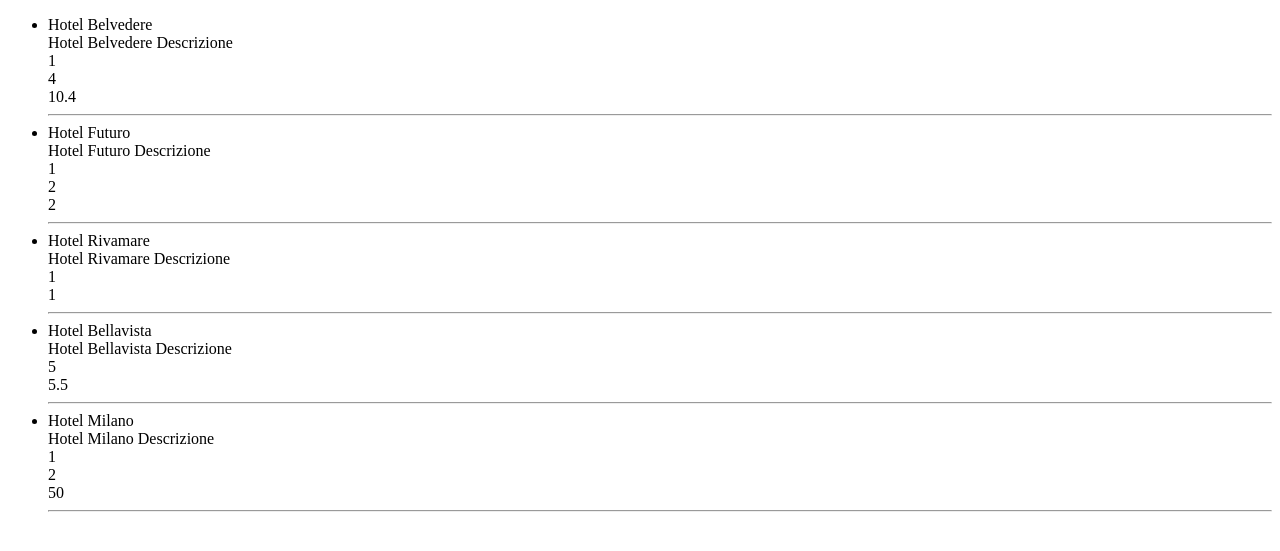
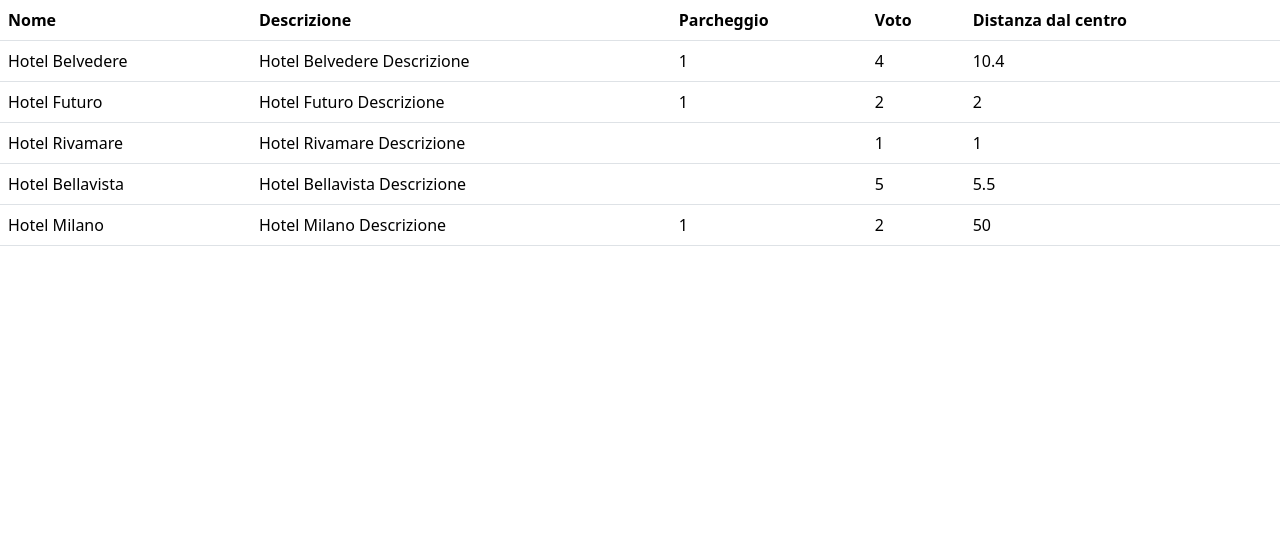
Before and after one commit to LucaZanfrisco/php-hotel, a PHP site: page / in a window 1280 px wide. Shown: the top 551 px of the page. Run offline with PHP 8.4, Linux system fonts and the light colour scheme.

Commit message:
BootStrap e dati in tabella

```diff
--- a/index.php
+++ b/index.php
@@ -48,6 +48,7 @@ $hotels = [
     <meta http-equiv="X-UA-Compatible" content="IE=edge">
     <meta name="viewport" content="width=device-width, initial-scale=1.0">
     <title>Hotel</title>
+    <link href="https://cdn.jsdelivr.net/npm/bootstrap@5.3.0-alpha3/dist/css/bootstrap.min.css" rel="stylesheet" integrity="sha384-KK94CHFLLe+nY2dmCWGMq91rCGa5gtU4mk92HdvYe+M/SXH301p5ILy+dN9+nJOZ" crossorigin="anonymous">
 </head>
 
 <body>
@@ -68,7 +69,7 @@ $hotels = [
     </ul> -->
 
     <!-- Metodo 2 per mostrare la lista di hotel -->
-    <ul>
+    <!-- <ul>
         <?php foreach($hotels as $hotel): ?>
             <li>
                 <?php foreach ($hotel as $value): ?>
@@ -77,7 +78,27 @@ $hotels = [
             <?php endforeach ?>
             <hr>
             <?php endforeach ?>
-    </ul>
+    </ul> -->
+    <table class="table">
+        <thead>
+            <tr>
+                <th scope="col">Nome</th>
+                <th scope="col">Descrizione</th>
+                <th scope="col">Parcheggio</th>
+                <th scope="col">Voto</th>
+                <th scope="col">Distanza dal centro</th>
+            </tr>
+        </thead>
+        <tbody>
+            <?php foreach ($hotels as $hotel): ?>
+                <tr>
+                    <?php foreach ($hotel as $value): ?>
+                        <td><?php echo $value ?></td>
+                    <?php endforeach ?>
+                 </tr>
+            <?php endforeach ?>
+        </tbody>
+    </table>
 </body>
 
 </html>
```
